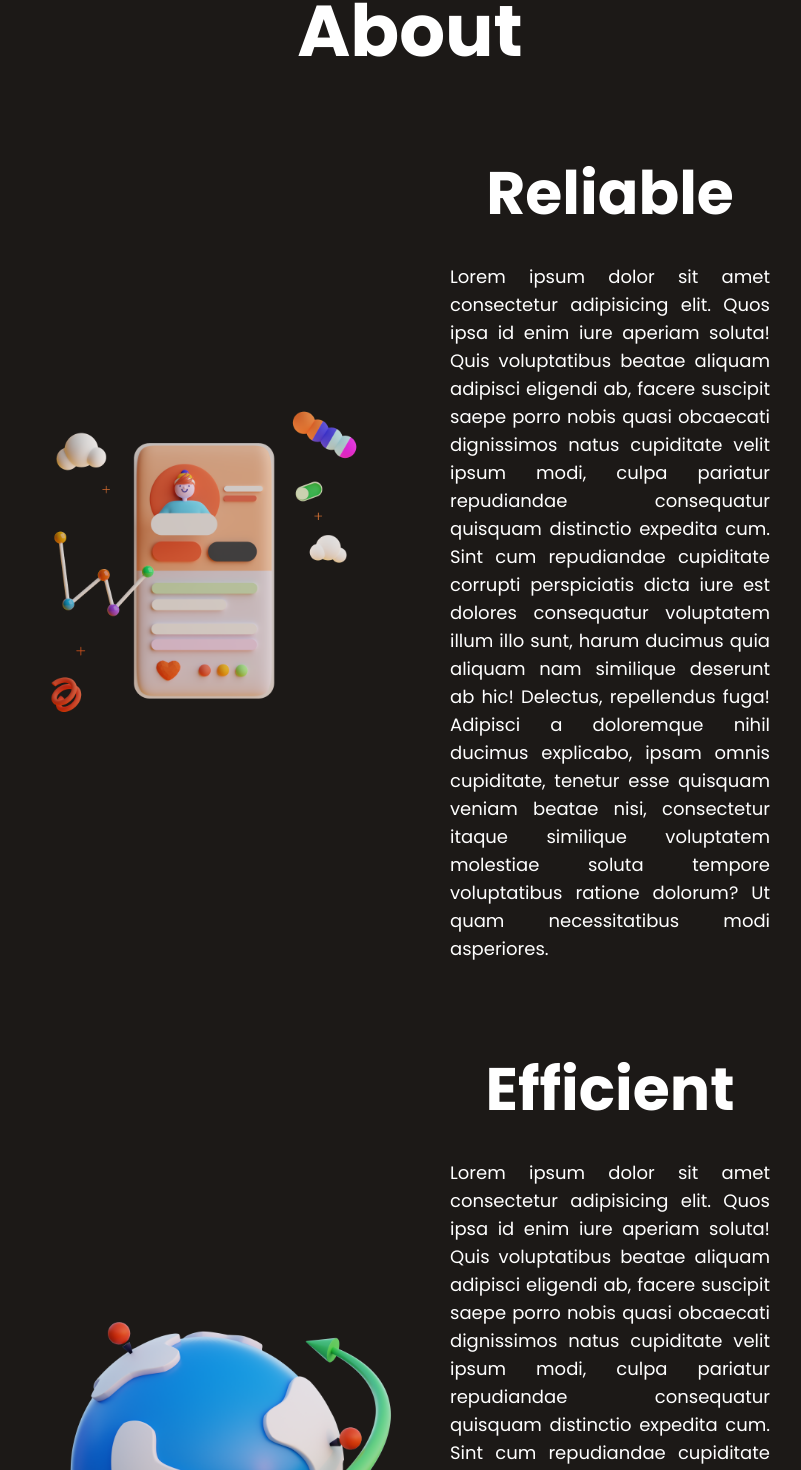
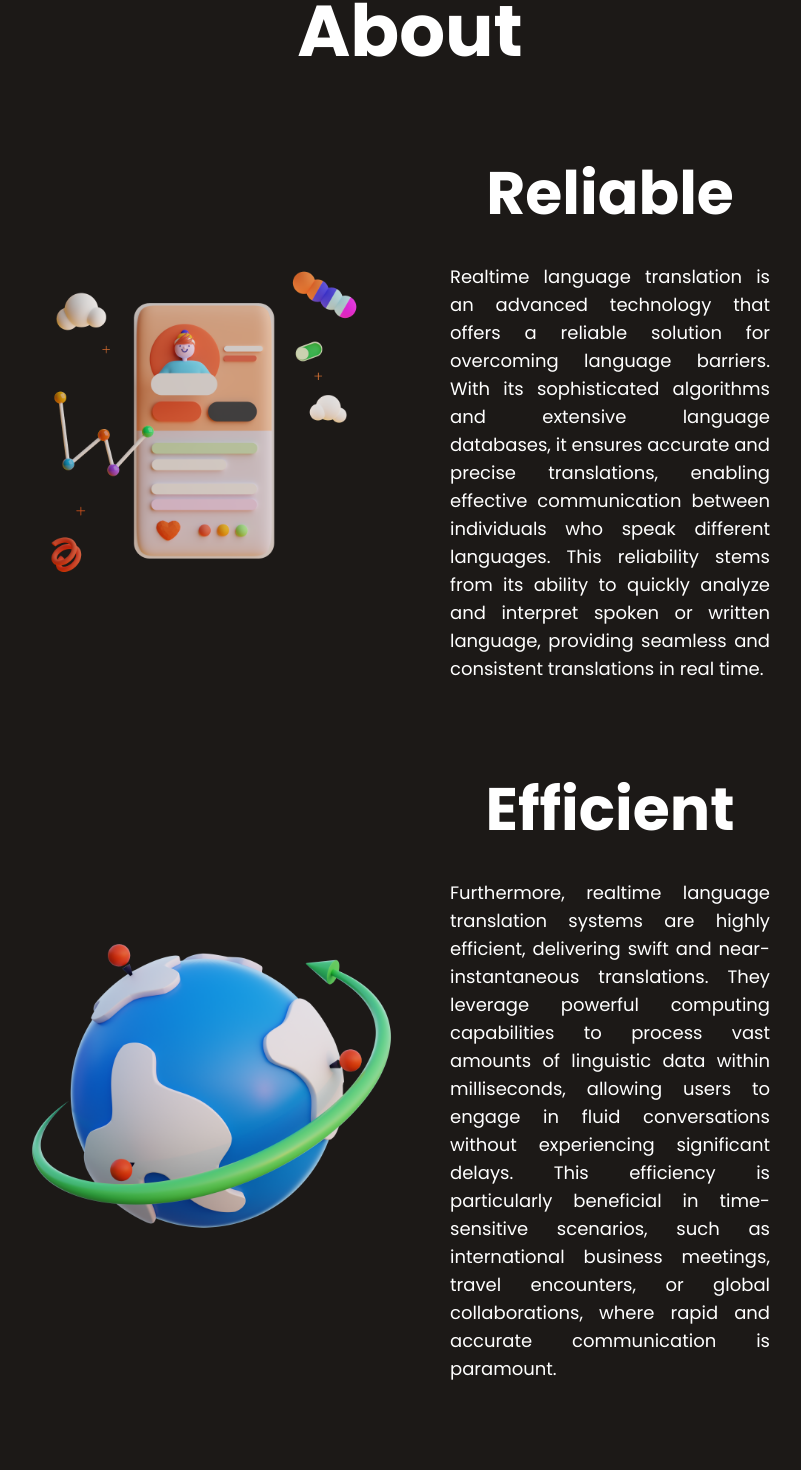
Before and after one commit to Jchael12/Babel-App, a React (Vite) app: page / in a window 1280 px wide. Shown: the part 1305-2775 px from the top of the page, without its empty margins (230-1031 px from the left). Built offline with nearby package versions, Linux system fonts and the light colour scheme.

Commit message:
paragraphs

```diff
--- a/src/components/About.jsx
+++ b/src/components/About.jsx
@@ -39,7 +39,7 @@ function About() {
       </motion.h1>
       <motion.div
         whileInView={"visible"}
-        className="flex md:justify-between items-center text-center my-24  mx-12 md:mx-60"
+        className="flex flex-col md:flex-row md:justify-between items-center text-center my-24  mx-12 md:mx-60"
       >
         <motion.img
           initial={{
@@ -58,7 +58,7 @@ function About() {
           }}
           src={image4}
           alt=""
-          className="w-6/12"
+          className="md:w-6/12 "
         />
         <motion.div
           initial={{
@@ -77,25 +77,21 @@ function About() {
           }}
         >
           <h1 className="text-white font-bold text-6xl">Reliable</h1>
-          <p className="text-white text-justify mt-10 md:px-10">
-            Lorem ipsum dolor sit amet consectetur adipisicing elit. Quos ipsa
-            id enim iure aperiam soluta! Quis voluptatibus beatae aliquam
-            adipisci eligendi ab, facere suscipit saepe porro nobis quasi
-            obcaecati dignissimos natus cupiditate velit ipsum modi, culpa
-            pariatur repudiandae consequatur quisquam distinctio expedita cum.
-            Sint cum repudiandae cupiditate corrupti perspiciatis dicta iure est
-            dolores consequatur voluptatem illum illo sunt, harum ducimus quia
-            aliquam nam similique deserunt ab hic! Delectus, repellendus fuga!
-            Adipisci a doloremque nihil ducimus explicabo, ipsam omnis
-            cupiditate, tenetur esse quisquam veniam beatae nisi, consectetur
-            itaque similique voluptatem molestiae soluta tempore voluptatibus
-            ratione dolorum? Ut quam necessitatibus modi asperiores.
+          <p className="text-white text-justify mt-5 md:mt-10 md:px-10">
+            Realtime language translation is an advanced technology that offers
+            a reliable solution for overcoming language barriers. With its
+            sophisticated algorithms and extensive language databases, it
+            ensures accurate and precise translations, enabling effective
+            communication between individuals who speak different languages.
+            This reliability stems from its ability to quickly analyze and
+            interpret spoken or written language, providing seamless and
+            consistent translations in real time.
           </p>
         </motion.div>
       </motion.div>
       <motion.div
         whileInView={"visible"}
-        className="flex md:justify-between items-center text-center my-24 mx-12 md:mx-60"
+        className="flex flex-col md:flex-row md:justify-between items-center text-center my-24 mx-12 md:mx-60"
       >
         <motion.img
           initial={{
@@ -114,7 +110,7 @@ function About() {
           }}
           src={image5}
           alt=""
-          className="w-6/12"
+          className="md:w-6/12"
         />
         <motion.div
           initial={{
@@ -133,35 +129,32 @@ function About() {
           }}
         >
           <h1 className="text-white font-bold text-6xl ">Efficient</h1>
-          <p className="text-white text-justify mt-10 md:px-10">
-            Lorem ipsum dolor sit amet consectetur adipisicing elit. Quos ipsa
-            id enim iure aperiam soluta! Quis voluptatibus beatae aliquam
-            adipisci eligendi ab, facere suscipit saepe porro nobis quasi
-            obcaecati dignissimos natus cupiditate velit ipsum modi, culpa
-            pariatur repudiandae consequatur quisquam distinctio expedita cum.
-            Sint cum repudiandae cupiditate corrupti perspiciatis dicta iure est
-            dolores consequatur voluptatem illum illo sunt, harum ducimus quia
-            aliquam nam similique deserunt ab hic! Delectus, repellendus fuga!
-            Adipisci a doloremque nihil ducimus explicabo, ipsam omnis
-            cupiditate, tenetur esse quisquam veniam beatae nisi, consectetur
-            itaque similique voluptatem molestiae soluta tempore voluptatibus
-            ratione dolorum? Ut quam necessitatibus modi asperiores.
+          <p className="text-white text-justify mt-5 md:mt-10 md:px-10">
+            Furthermore, realtime language translation systems are highly
+            efficient, delivering swift and near-instantaneous translations.
+            They leverage powerful computing capabilities to process vast
+            amounts of linguistic data within milliseconds, allowing users to
+            engage in fluid conversations without experiencing significant
+            delays. This efficiency is particularly beneficial in time-sensitive
+            scenarios, such as international business meetings, travel
+            encounters, or global collaborations, where rapid and accurate
+            communication is paramount.
           </p>
         </motion.div>
       </motion.div>
       <motion.div
         whileInView={"visible"}
-        className="flex md:justify-between items-center text-center my-24 mx-12 md:mx-60"
+        className="flex flex-col md:flex-row md:justify-between items-center text-center my-24 mx-12 md:mx-60"
       >
         <motion.img
           initial={{
             opacity: 0,
-            x: 50,
+            y: 50,
           }}
           variants={{
             visible: {
               opacity: 1,
-              x: 0,
+              y: 0,
               transition: {
                 duration: 1,
                 delay: 1,
@@ -170,7 +163,7 @@ function About() {
           }}
           src={image6}
           alt=""
-          className="w-6/12"
+          className="md:w-6/12"
         />
         <motion.div
           initial={{
@@ -189,19 +182,16 @@ function About() {
           }}
         >
           <h1 className="text-white font-bold text-5xl ">User Friendly</h1>
-          <p className="text-white text-justify mt-10 md:px-10">
-            Lorem ipsum dolor sit amet consectetur adipisicing elit. Quos ipsa
-            id enim iure aperiam soluta! Quis voluptatibus beatae aliquam
-            adipisci eligendi ab, facere suscipit saepe porro nobis quasi
-            obcaecati dignissimos natus cupiditate velit ipsum modi, culpa
-            pariatur repudiandae consequatur quisquam distinctio expedita cum.
-            Sint cum repudiandae cupiditate corrupti perspiciatis dicta iure est
-            dolores consequatur voluptatem illum illo sunt, harum ducimus quia
-            aliquam nam similique deserunt ab hic! Delectus, repellendus fuga!
-            Adipisci a doloremque nihil ducimus explicabo, ipsam omnis
-            cupiditate, tenetur esse quisquam veniam beatae nisi, consectetur
-            itaque similique voluptatem molestiae soluta tempore voluptatibus
-            ratione dolorum? Ut quam necessitatibus modi asperiores.
+          <p className="text-white text-justify mt-5 md:mt-10 md:px-10">
+            Moreover, these systems prioritize user-friendliness, aiming to
+            provide a seamless and intuitive experience for both novice and
+            experienced users. User-friendly interfaces, whether in the form of
+            mobile applications, web platforms, or integrated devices, offer
+            simplified controls and clear visual feedback, making it easy for
+            individuals to access and utilize the translation services. By
+            minimizing complexity and maximizing accessibility, realtime
+            language translation fosters inclusivity and facilitates effective
+            communication across diverse linguistic backgrounds.
           </p>
         </motion.div>
       </motion.div>
--- a/src/components/Header.jsx
+++ b/src/components/Header.jsx
@@ -65,14 +65,14 @@ function Header() {
                 scrolled ? "text-white" : ""
               }`}
             >
-              <li>
+              <li className="hover:text-white">
                 <a href="#">Home</a>
               </li>
-              <li className="inline-flex items-center gap-1">
+              <li className="inline-flex hover:text-white ease-in items-center gap-1">
                 <IoLogoGithub />
                 <a href="https://github.com/Jchael12/Babel-App">Source</a>
               </li>
-              <li>
+              <li className="hover:text-white">
                 <a href="#">Contact</a>
               </li>
             </ul>
--- a/src/components/Intro.jsx
+++ b/src/components/Intro.jsx
@@ -35,7 +35,7 @@ function Intro() {
           }}
           transition={{
             ease: [0, 0.71, 0.2, 1.01],
-            duration: 0.8,
+            duration: 0.5,
             delay: 2,
           }}
         />
@@ -43,14 +43,14 @@ function Intro() {
           src={image2}
           alt=""
           className="w-96"
-          initial={{ opacity: 0, scale: 0.5 }}
+          initial={{ opacity: 0, rotateY: 360 }}
           animate={{
             opacity: 1,
-            scale: 1,
+            rotateY: 0,
           }}
           transition={{
             ease: [0, 0.71, 0.2, 1.01],
-            duration: 0.8,
+            duration: 1.5,
             delay: 1.5,
           }}
         />
@@ -65,7 +65,7 @@ function Intro() {
           }}
           transition={{
             ease: [0, 0.71, 0.2, 1.01],
-            duration: 0.8,
+            duration: 1.5,
             delay: 1,
           }}
         />
```
